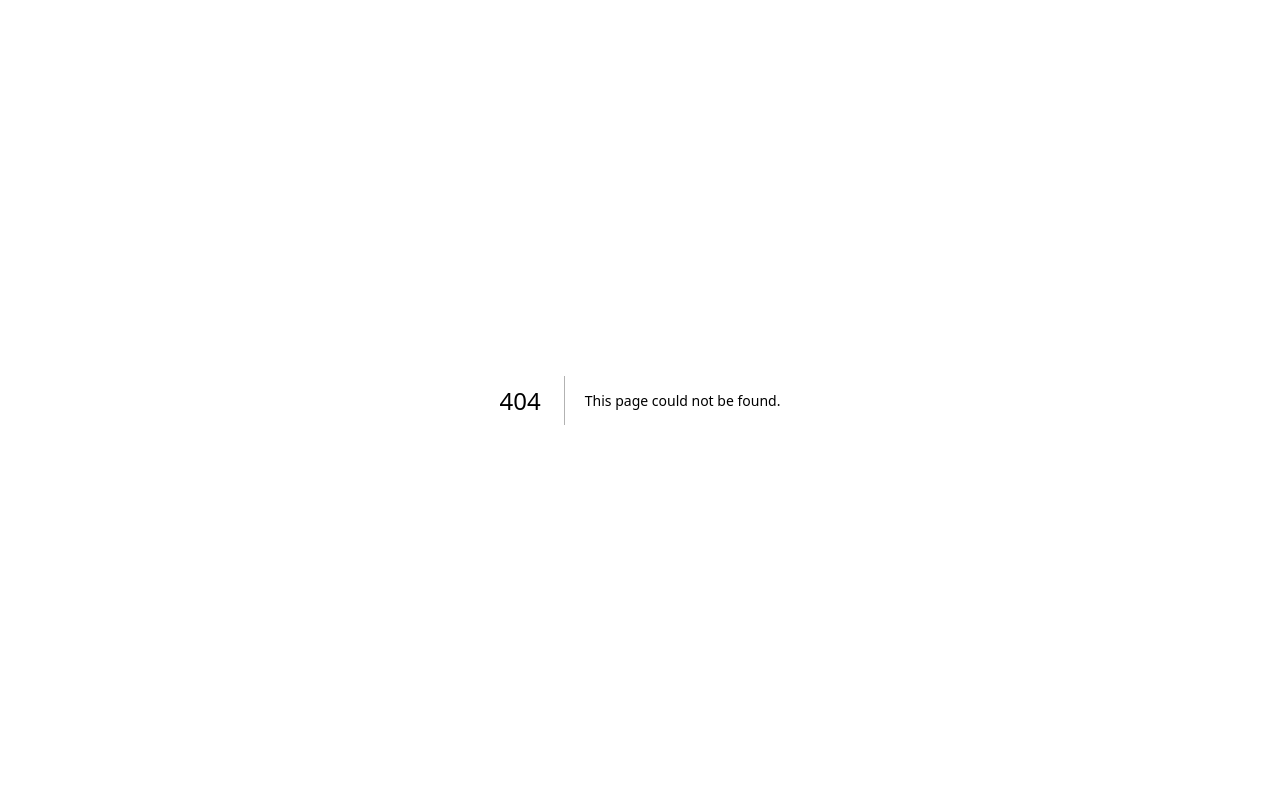
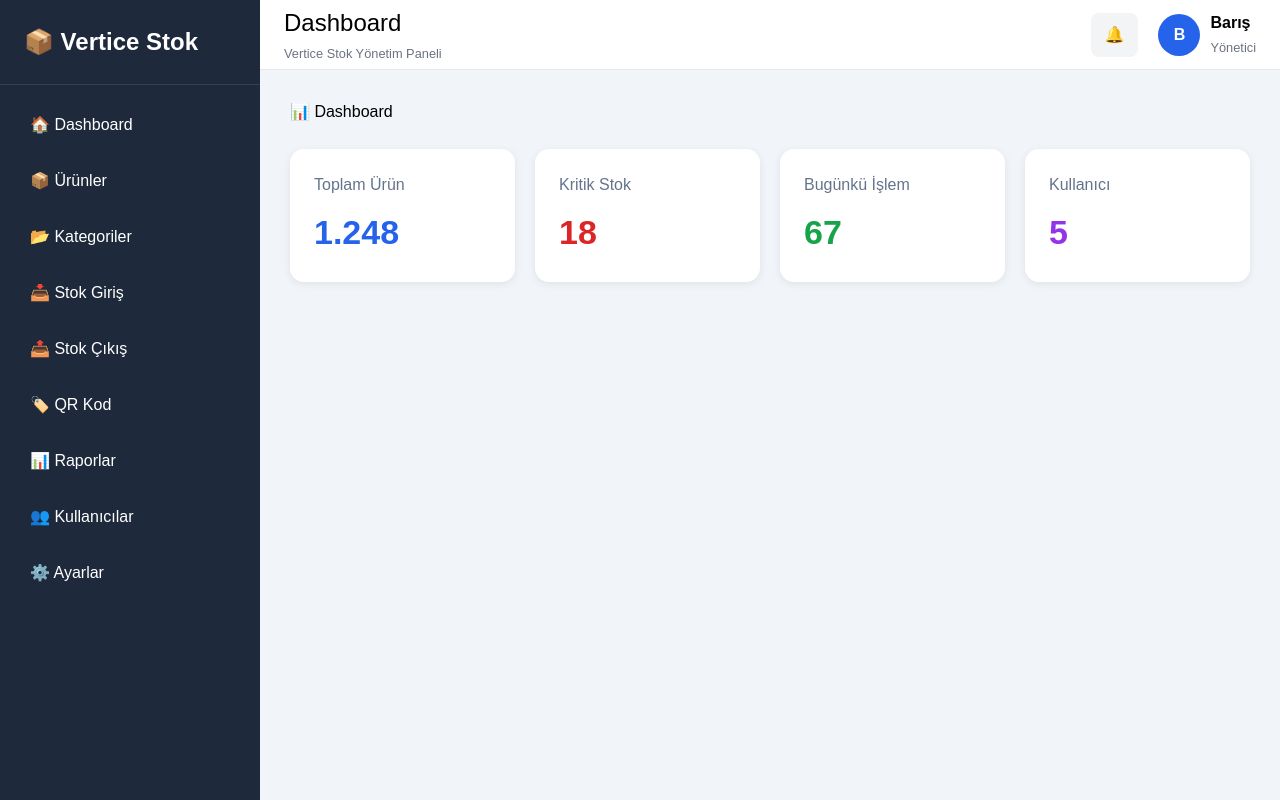
Before and after one commit to brsvrn/vertice-stok, a Next.js app: page /dashboard in a window 1280 px wide. Before the commit this address had no page. Built offline with nearby package versions, Linux system fonts and the light colour scheme.

Commit message:
Create DashboardPage component with layout and cards

```diff
--- /dev/null
+++ b/app/dashboard/page.tsx
@@ -0,0 +1,100 @@
+import Sidebar from "../../components/layout/Sidebar";
+import Header from "../../components/layout/Header";
+
+export default function DashboardPage() {
+  return (
+    <div
+      style={{
+        display: "flex",
+        minHeight: "100vh",
+        background: "#F1F5F9",
+      }}
+    >
+      <Sidebar />
+
+      <div
+        style={{
+          flex: 1,
+          display: "flex",
+          flexDirection: "column",
+        }}
+      >
+        <Header />
+
+        <main
+          style={{
+            padding: 30,
+          }}
+        >
+          <h1
+            style={{
+              marginBottom: 25,
+            }}
+          >
+            📊 Dashboard
+          </h1>
+
+          <div
+            style={{
+              display: "grid",
+              gridTemplateColumns: "repeat(auto-fit,minmax(220px,1fr))",
+              gap: 20,
+            }}
+          >
+            {[
+              {
+                title: "Toplam Ürün",
+                value: "1.248",
+                color: "#2563EB",
+              },
+              {
+                title: "Kritik Stok",
+                value: "18",
+                color: "#DC2626",
+              },
+              {
+                title: "Bugünkü İşlem",
+                value: "67",
+                color: "#16A34A",
+              },
+              {
+                title: "Kullanıcı",
+                value: "5",
+                color: "#9333EA",
+              },
+            ].map((card) => (
+              <div
+                key={card.title}
+                style={{
+                  background: "#fff",
+                  borderRadius: 14,
+                  padding: 24,
+                  boxShadow: "0 2px 8px rgba(0,0,0,.08)",
+                }}
+              >
+                <div
+                  style={{
+                    color: "#64748B",
+                    marginBottom: 10,
+                  }}
+                >
+                  {card.title}
+                </div>
+
+                <div
+                  style={{
+                    fontSize: 34,
+                    fontWeight: "bold",
+                    color: card.color,
+                  }}
+                >
+                  {card.value}
+                </div>
+              </div>
+            ))}
+          </div>
+        </main>
+      </div>
+    </div>
+  );
+}
```
